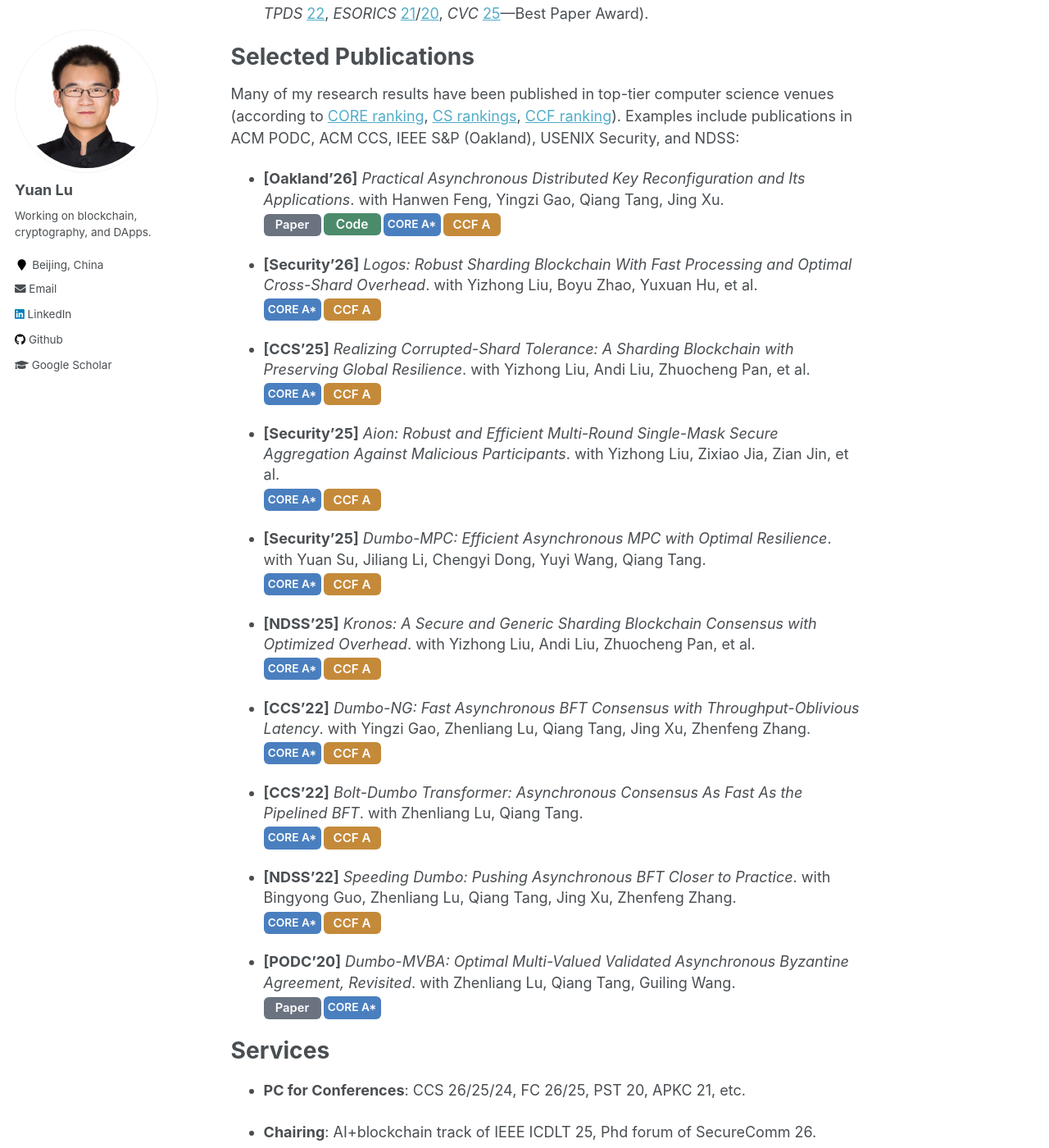
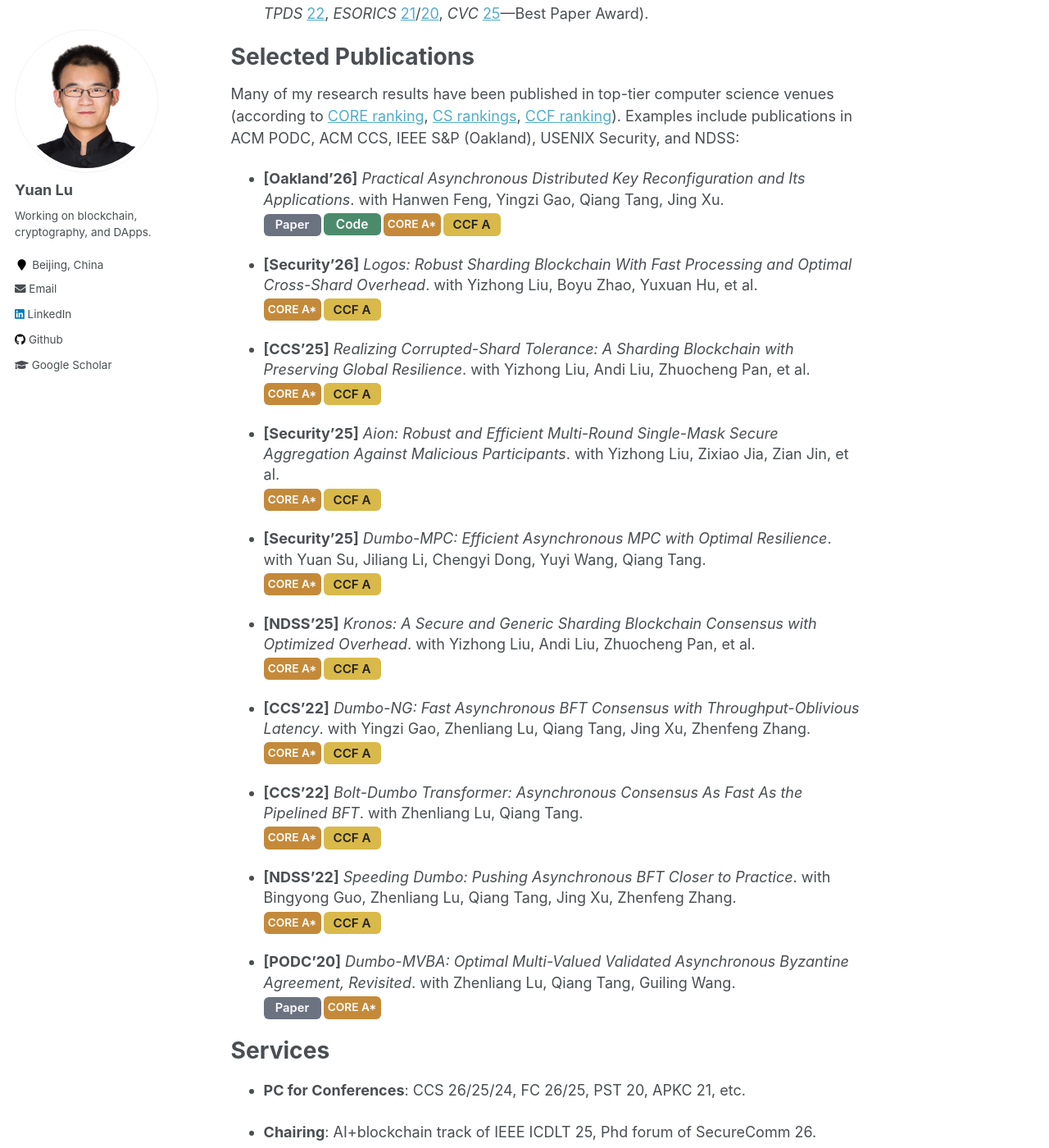
Before and after one commit to yylluu/yylluu.github.io, a Jekyll site: the page built from _pages/about.md, in a window 1280 px wide and 1400 px high, scrolled down 820 px. Shown: the whole window at 82% size. Built offline with Jekyll 4.4.1, drawn with Linux system fonts in a browser that asks for light colours.

Commit message:
Update custom.html

```diff
--- a/_includes/head/custom.html
+++ b/_includes/head/custom.html
@@ -75,12 +75,13 @@
 
 .badge-core {
   font-size: 0.76em;
-  background-color: #4a7fbf;   /* softened academic blue */
+  background-color: #c48a3a;   /* muted amber */
 }
 
 .badge-ccf {
   font-size: 0.84em;
-  background-color: #c48a3a;   /* muted amber */
+  background-color: #d9b94a;   /* low-contrast yellow */
+  color: #222;                /* optional: darker text for readability */
 }
 
 /* Publication list spacing */
```
